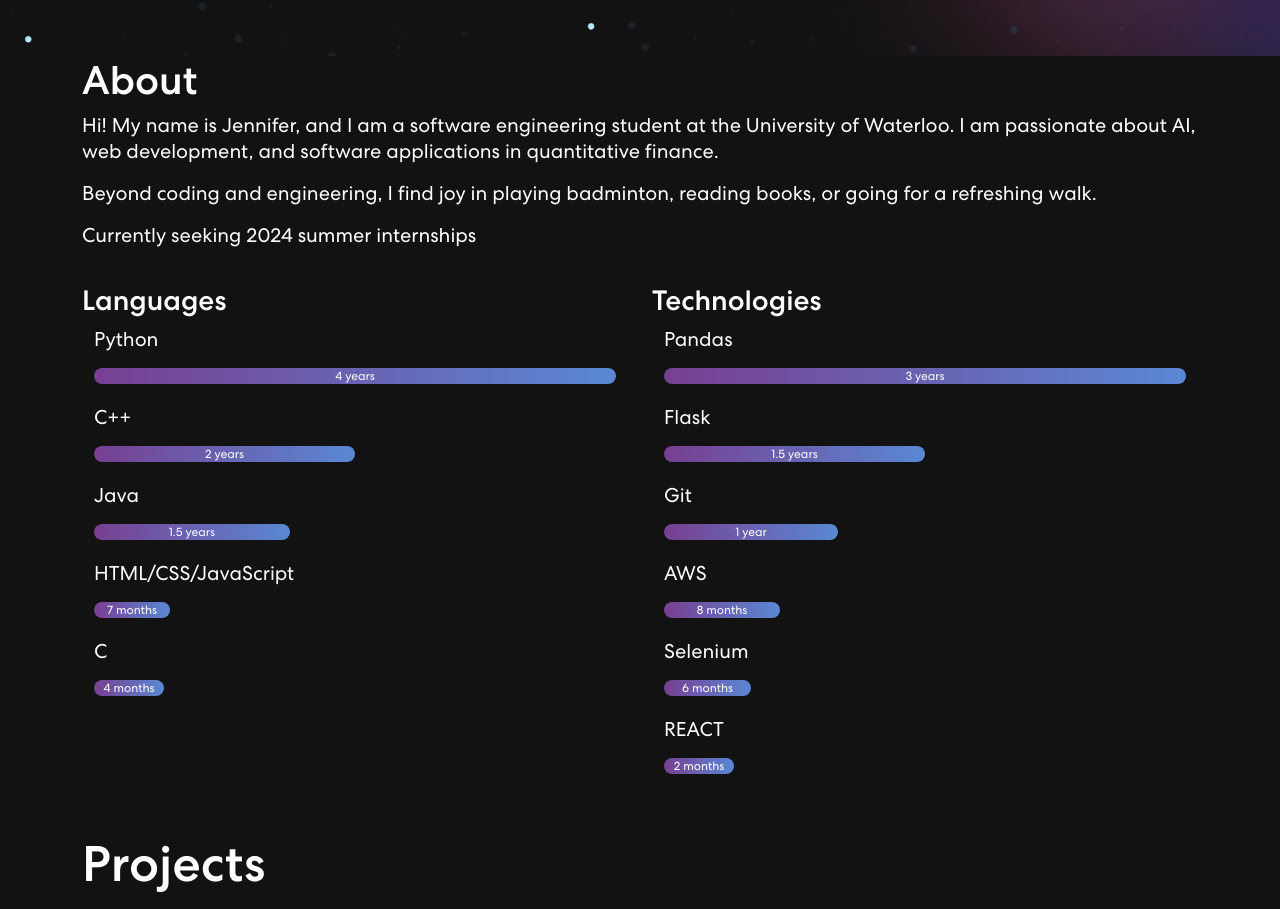
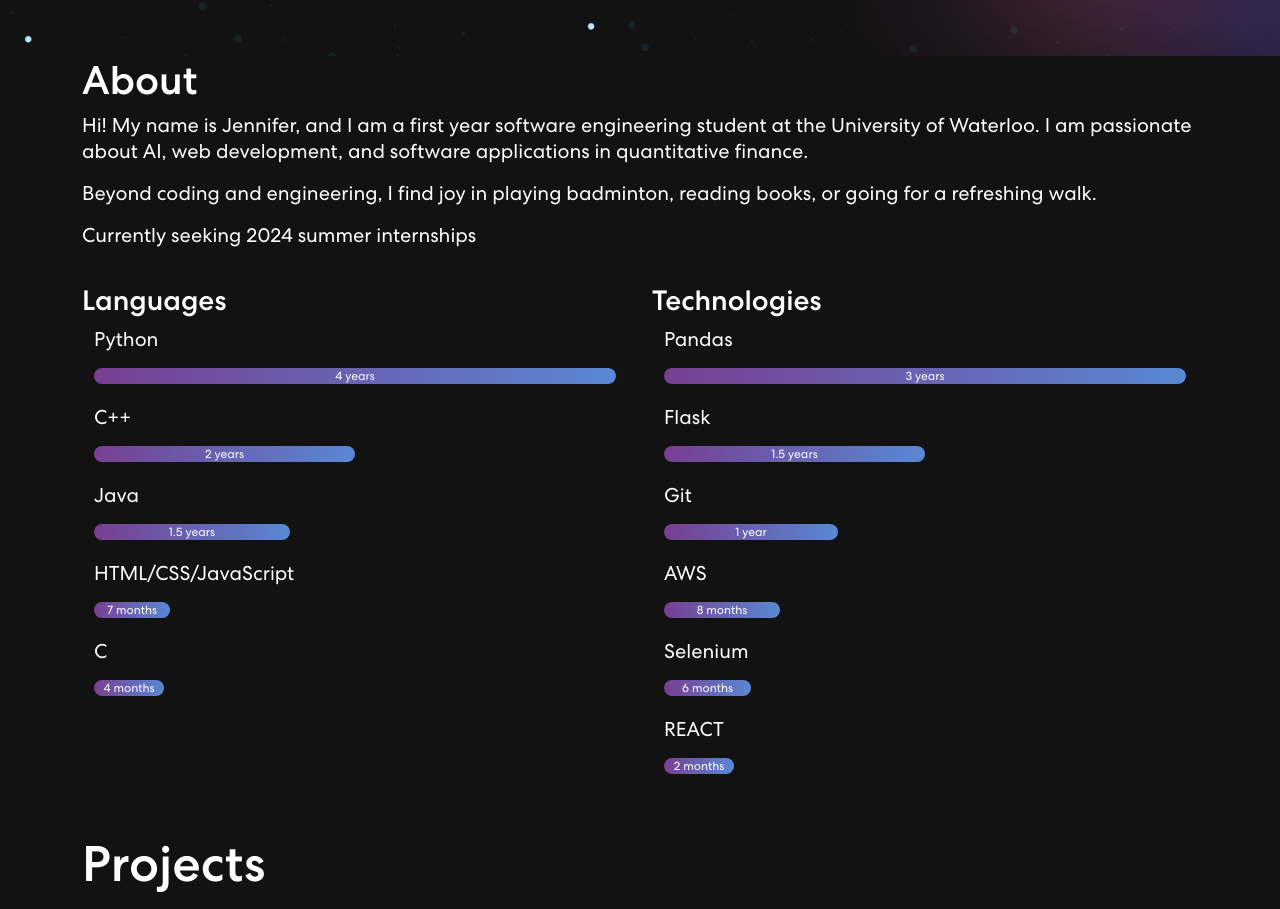
Before and after one commit to jenniferli8263/portfolio, a React (Create React App) app: page / in a window 1280 px wide. Shown: the part 828-1737 px from the top of the page. Built offline with nearby package versions, Linux system fonts and the light colour scheme.

Commit message:
updated about

```diff
--- a/src/App.css
+++ b/src/App.css
@@ -239,7 +239,7 @@ span.navbar-text {
 
 .card{
   background-color:#212252 !important;
-  /* width: 25rem; */
+  /* width: 20rem; */
   margin-bottom: 30px;
   color:#fff;
 }
--- a/src/components/About.js
+++ b/src/components/About.js
@@ -59,7 +59,7 @@ function About(){
                 <Row>
                     <Col>
                     <h1>About</h1>
-                    <p>Hi! My name is Jennifer, and I am a software engineering student at the University of Waterloo.  I am passionate about AI, web development, and software applications in quantitative finance.</p>
+                    <p>Hi! My name is Jennifer, and I am a first year software engineering student at the University of Waterloo.  I am passionate about AI, web development, and software applications in quantitative finance.</p>
                     <p>Beyond coding and engineering, I find joy in playing badminton, reading books, or going for a refreshing walk.</p>
                     <p>Currently seeking 2024 summer internships</p>
                     </Col>
```
Also changed, not shown: src/components/Projects.js (+8 -0 lines), src/assets/img/studyspace.png (added).
